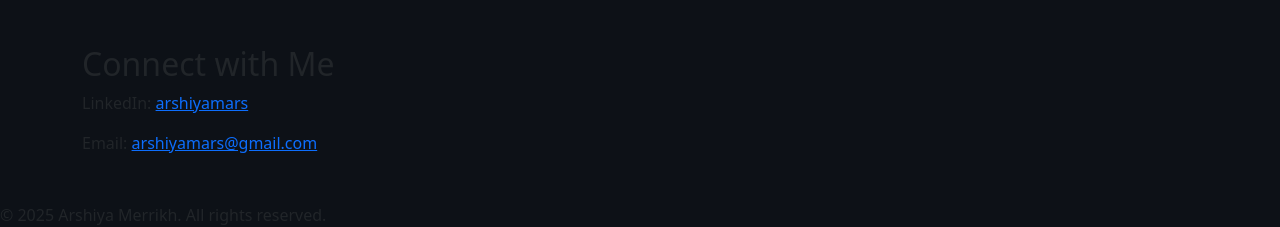
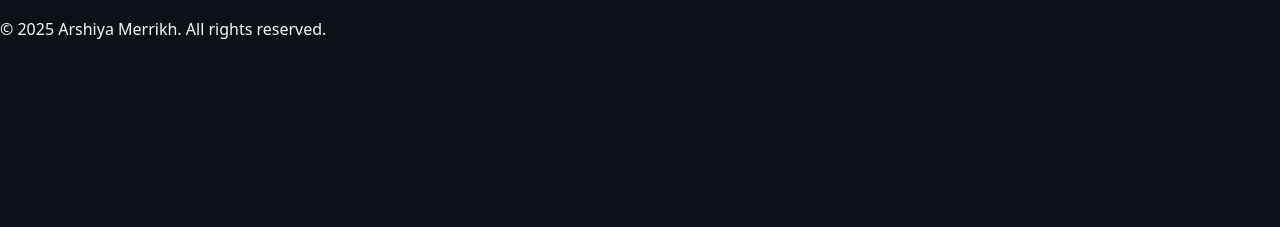
Before and after one commit to arshiyamars/arshiyamars.github.io, a plain HTML site: page index.html in a window 1280 px wide. Shown: the part 1449-1676 px from the top of the page. After the commit the page ends 1490 px from the top, so only its background shows below. Drawn offline with nearby package versions, Linux system fonts and the light colour scheme.

Commit message:
fixed css

```diff
--- a/index.html
+++ b/index.html
@@ -121,19 +121,6 @@ and proactive threat hunting methodologies.
     </div>
   </div>
 </section>
-
-  <!-- Contact Section -->
-  <section id="contact" class="container mt-5 mb-5">
-    <h2 class="section-title">Connect with Me</h2>
-    <p>LinkedIn: <a href="https://www.linkedin.com/in/arshiyamars" target="_blank">arshiyamars</a></p>
-    <p>Email: <a href="mailto:arshiyamars@gmail.com">arshiyamars@gmail.com</a></p>
-  </section>
-
-
-
-
-
-
   <!-- Footer -->
   <footer>
     &copy; 2025 Arshiya Merrikh. All rights reserved.
--- a/style/style.css
+++ b/style/style.css
@@ -1,6 +1,6 @@
 
     body {
-      scroll-behavior: smooth;
+      color: #f8f9fa;
       background: #0D1117;
     }
     #contaier{
```
